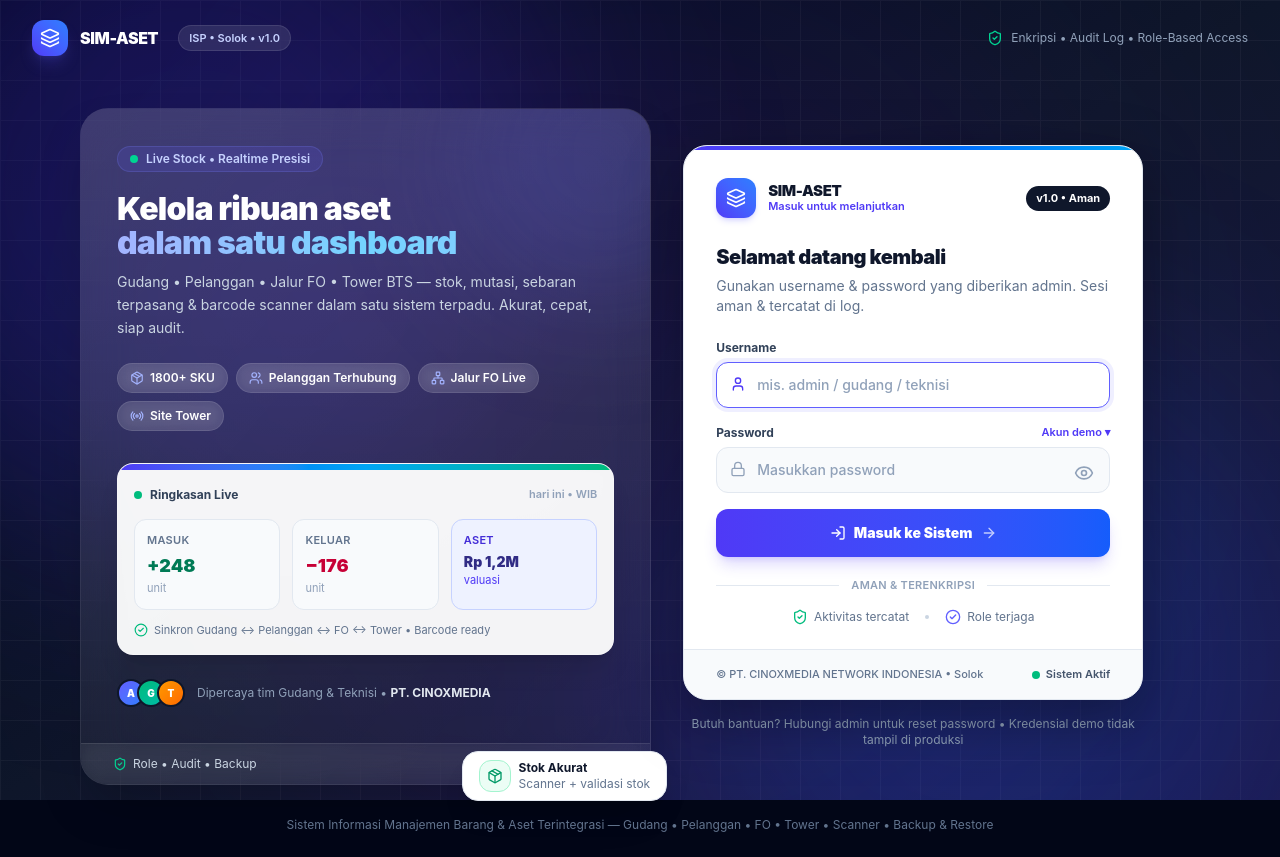
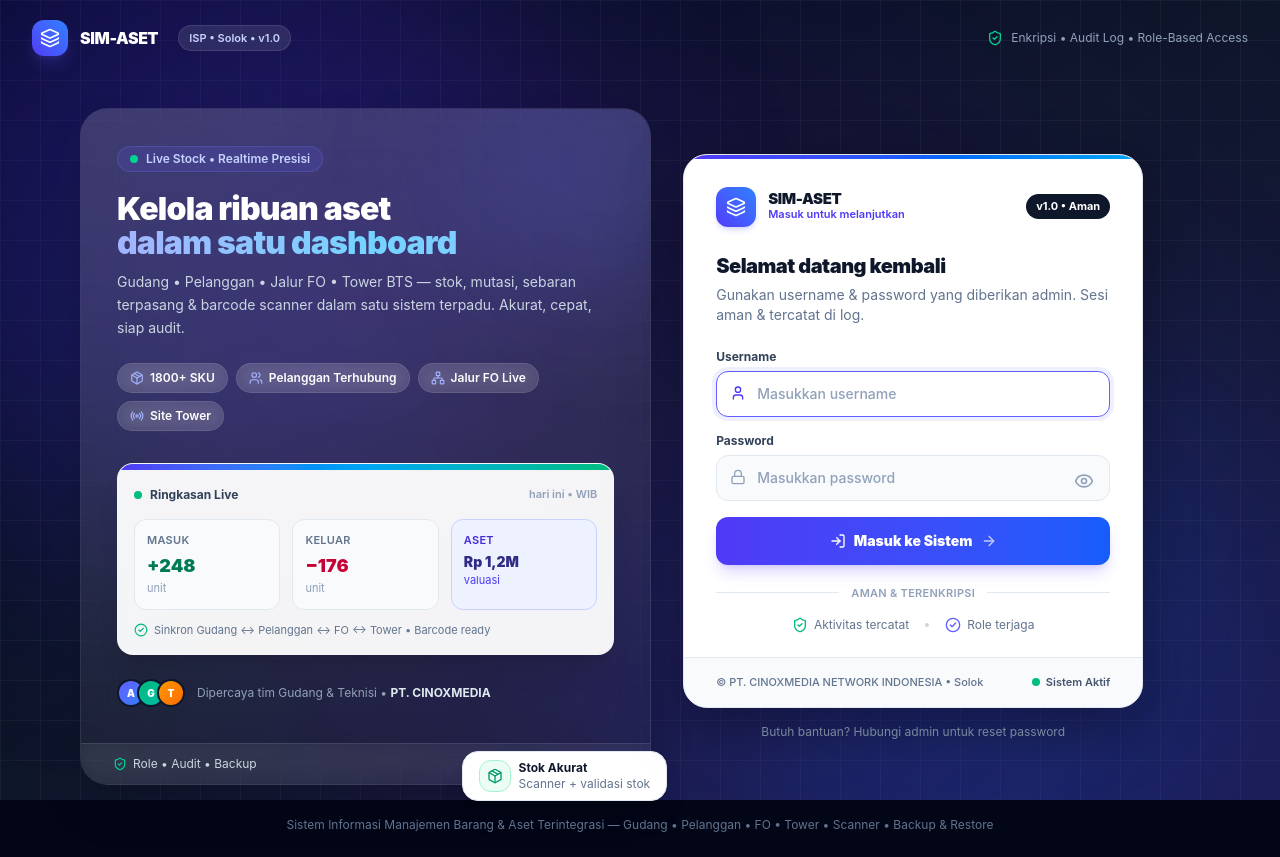
Before and after one commit to thiends-88/barang-dan-aset, a React (Vite) app: page / in a window 1280 px wide. Built offline with nearby package versions, Linux system fonts and the light colour scheme; the HTML template or start-up script is replaced by a standard one.

Commit message:
polish(login): hilangkan akun demo
- hapus tombol & grid Akun demo, placeholder jadi generik, helper text disederhanakan

Co-authored-by: arena-agent <297053741+arena-agent@users.noreply.github.com>

```diff
--- a/src/components/LoginPage.jsx
+++ b/src/components/LoginPage.jsx
@@ -13,7 +13,6 @@ export default function LoginPage({ onLogin, notice = '' }) {
   const [showPassword, setShowPassword] = useState(false);
   const [error, setError] = useState('');
   const [isSubmitting, setIsSubmitting] = useState(false);
-  const [showDemo, setShowDemo] = useState(false);
 
   const handleSubmit = async (e) => {
     e.preventDefault();
@@ -41,8 +40,6 @@ export default function LoginPage({ onLogin, notice = '' }) {
       setIsSubmitting(false);
     }
   };
-
-  const fillDemo = (u, p) => { setUsername(u); setPassword(p); setError(''); };
 
   return (
     <div className="min-h-screen bg-[#020617] flex flex-col font-sans antialiased selection:bg-indigo-500 selection:text-white">
@@ -227,7 +224,7 @@ export default function LoginPage({ onLogin, notice = '' }) {
                         type="text"
                         value={username}
                         onChange={(e) => setUsername(e.target.value)}
-                        placeholder="mis. admin / gudang / teknisi"
+                        placeholder="Masukkan username"
                         autoComplete="username"
                         autoFocus
                         className="w-full pl-10 pr-4 py-3 bg-slate-50 border border-slate-200 focus:bg-white focus:border-indigo-500 focus:ring-4 focus:ring-indigo-500/10 rounded-xl text-sm font-medium text-slate-800 placeholder:text-slate-400 outline-none transition"
@@ -236,10 +233,7 @@ export default function LoginPage({ onLogin, notice = '' }) {
                   </div>
 
                   <div>
-                    <div className="flex items-center justify-between mb-1.5">
-                      <label className="block text-xs font-bold text-slate-700">Password</label>
-                      <button type="button" onClick={() => setShowDemo((s) => !s)} className="text-[11px] font-semibold text-indigo-600 hover:text-indigo-700">Akun demo ▾</button>
-                    </div>
+                    <label className="block text-xs font-bold text-slate-700 mb-1.5">Password</label>
                     <div className="relative group">
                       <Lock className="w-4 h-4 text-slate-400 group-focus-within:text-indigo-600 absolute left-3.5 top-3.5 transition" />
                       <input
@@ -260,22 +254,6 @@ export default function LoginPage({ onLogin, notice = '' }) {
                       </button>
                     </div>
 
-                    {/* Demo accounts */}
-                    {showDemo && (
-                      <div className="mt-2 grid grid-cols-2 gap-2">
-                        {[
-                          ['admin', 'admin123'],
-                          ['gudang', 'gudang123'],
-                          ['teknisi', 'teknisi123'],
-                          ['viewer', 'viewer123'],
-                        ].map(([u, p]) => (
-                          <button key={u} type="button" onClick={() => fillDemo(u, p)} className="px-2.5 py-2 rounded-xl bg-slate-900 hover:bg-black text-white text-xs font-semibold flex items-center justify-between">
-                            <span>{u}</span>
-                            <ArrowRight className="w-3.5 h-3.5 opacity-60" />
-                          </button>
-                        ))}
-                      </div>
-                    )}
                   </div>
 
                   {error && (
@@ -323,7 +301,7 @@ export default function LoginPage({ onLogin, notice = '' }) {
 
             {/* helper below card */}
             <p className="mt-4 text-center text-xs text-slate-400">
-              Butuh bantuan? Hubungi admin untuk reset password • Kredensial demo tidak tampil di produksi
+              Butuh bantuan? Hubungi admin untuk reset password
             </p>
           </div>
         </div>
```
Also changed, not shown: 59 other files (tests, documents, lock files or other folders).
